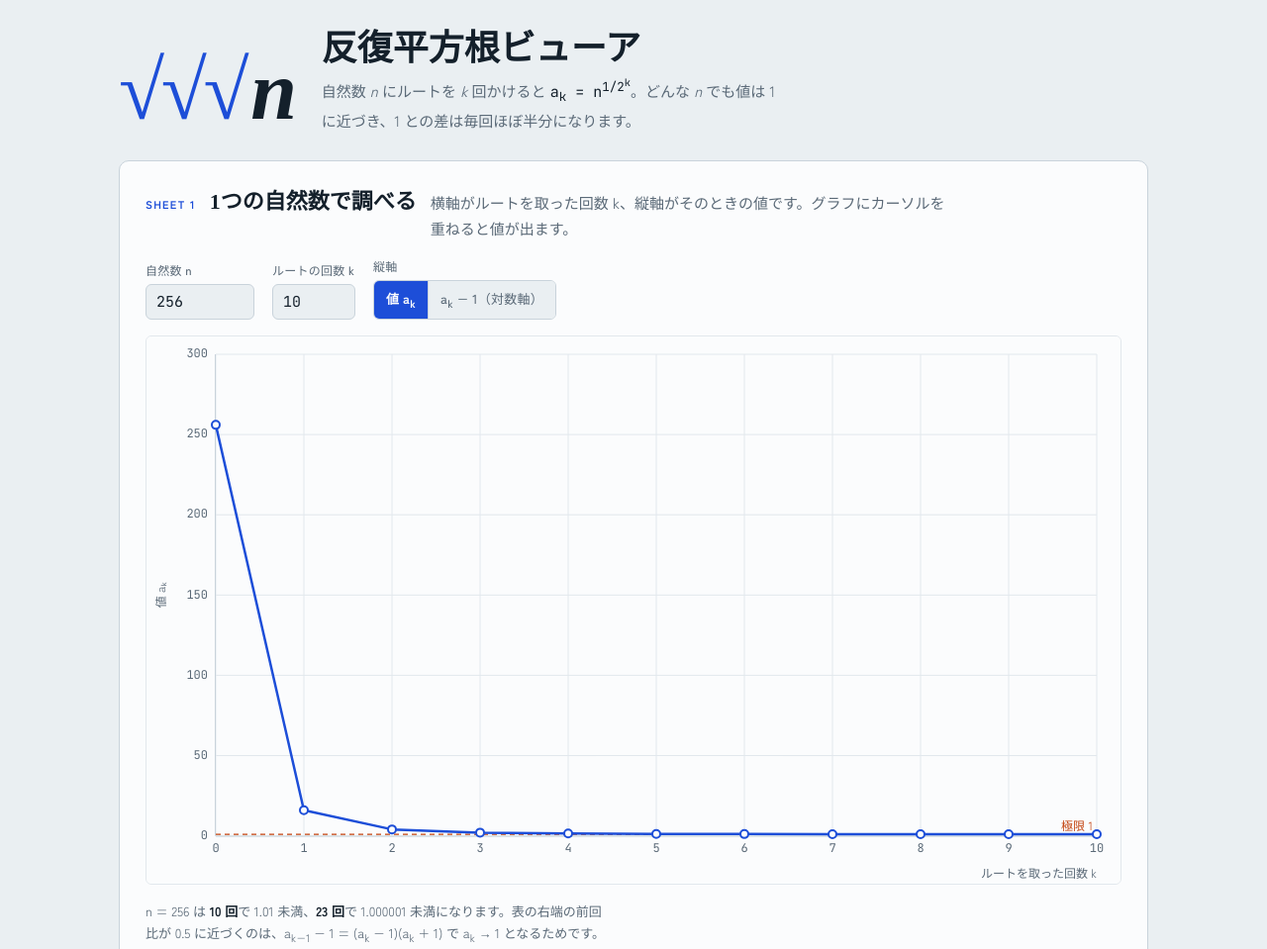
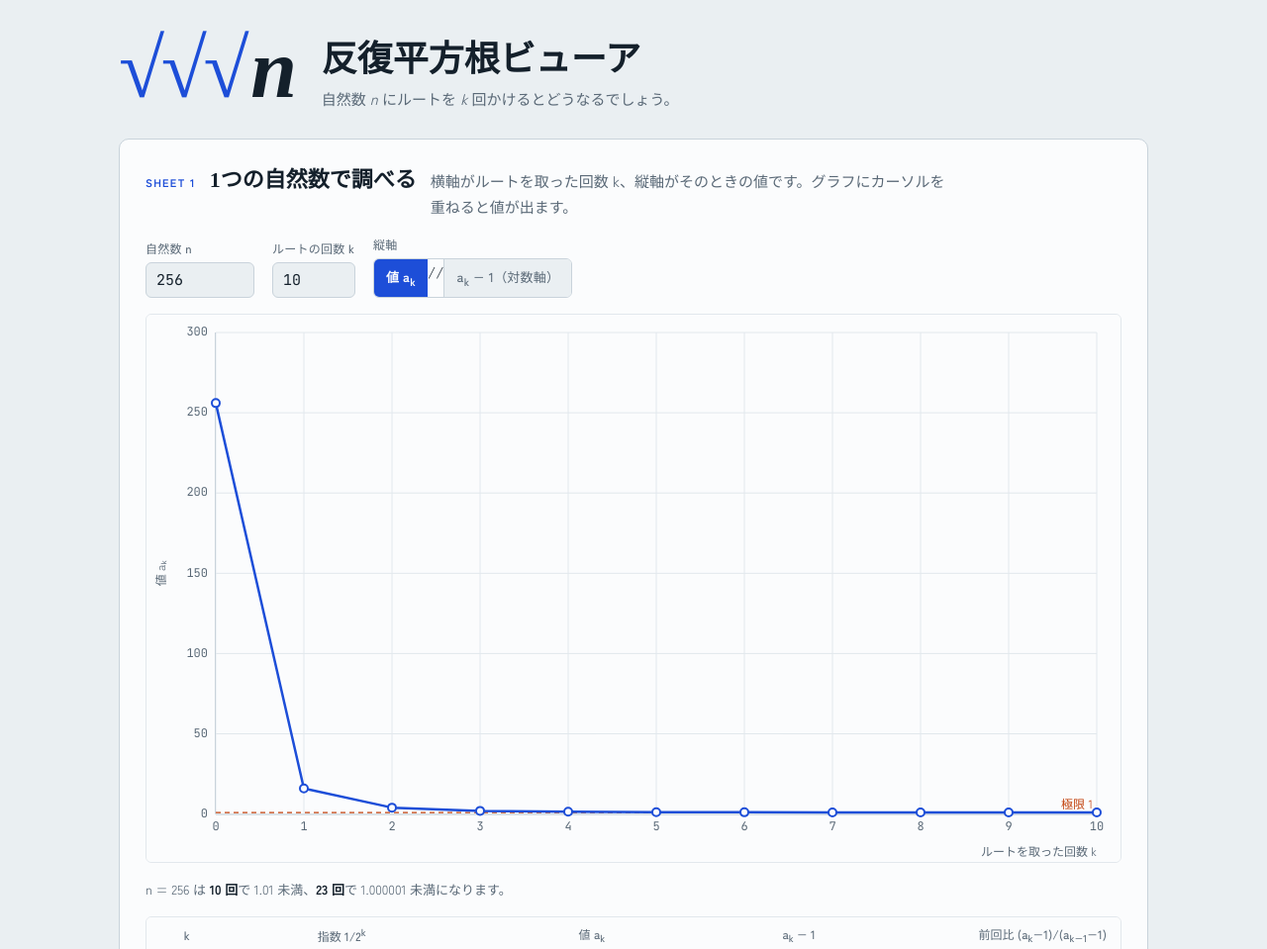
Before and after one commit to Taiki-Yamada-Math/sqrt-iteration-viewer, a plain HTML site: page index.html in a window 1280 px wide. Shown: the top 959 px of the page at 99% size. Drawn offline with Linux system fonts and the light colour scheme; a web font is replaced by a local one.

Commit message:
Update index.html

```diff
--- a/index.html
+++ b/index.html
@@ -129,7 +129,7 @@ tbody tr:hover { background: var(--accent-soft); }
     <div class="radical" aria-hidden="true">√√√<i>n</i></div>
     <div>
       <h1>反復平方根ビューア</h1>
-      <p>自然数 <i>n</i> にルートを <i>k</i> 回かけると <span class="formula">a<sub>k</sub> = n<sup>1/2<sup>k</sup></sup></span>。どんな <i>n</i> でも値は 1 に近づき、1 との差は毎回ほぼ半分になります。</p>
+      <p>自然数 <i>n</i> にルートを <i>k</i> 回かけるとどうなるでしょう。</p>
     </div>
   </header>
 
@@ -145,7 +145,7 @@ tbody tr:hover { background: var(--accent-soft); }
       <div class="field"><span class="lbl">縦軸</span>
         <div class="seg" role="radiogroup" aria-label="縦軸">
           <label><input type="radio" name="mode1" id="mode1-lin" value="lin" checked><span>値 a<sub>k</sub></span></label>
-          <label><input type="radio" name="mode1" id="mode1-log" value="log"><span>a<sub>k</sub> − 1（対数軸）</span></label>
+          // <label><input type="radio" name="mode1" id="mode1-log" value="log"><span>a<sub>k</sub> − 1（対数軸）</span></label>
         </div>
       </div>
     </div>
@@ -426,7 +426,7 @@ function compute1() {
   const kk = stepsBelow(n), k2 = stepsBelow(n, 1e-6);
   $('note1').innerHTML = n === 1
     ? '<b>n = 1</b> はルートを取っても 1 のままなので、グラフは水平線になります。'
-    : `n = ${n.toLocaleString('en-US')} は <b>${kk} 回</b>で 1.01 未満、<b>${k2} 回</b>で 1.000001 未満になります。表の右端の前回比が 0.5 に近づくのは、a<sub>k−1</sub> − 1 = (a<sub>k</sub> − 1)(a<sub>k</sub> + 1) で a<sub>k</sub> → 1 となるためです。`;
+    : `n = ${n.toLocaleString('en-US')} は <b>${kk} 回</b>で 1.01 未満、<b>${k2} 回</b>で 1.000001 未満になります。`;
   draw1();
 }
 function draw1() {
```
